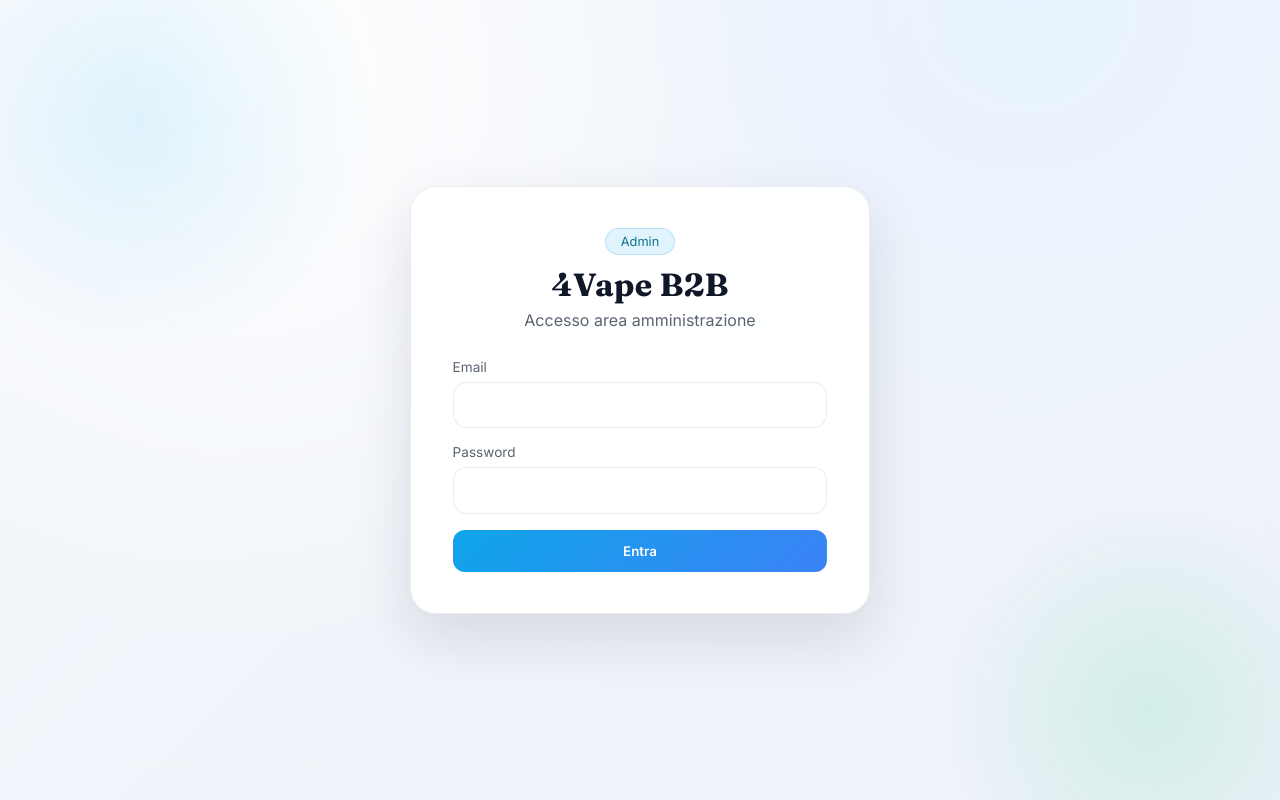
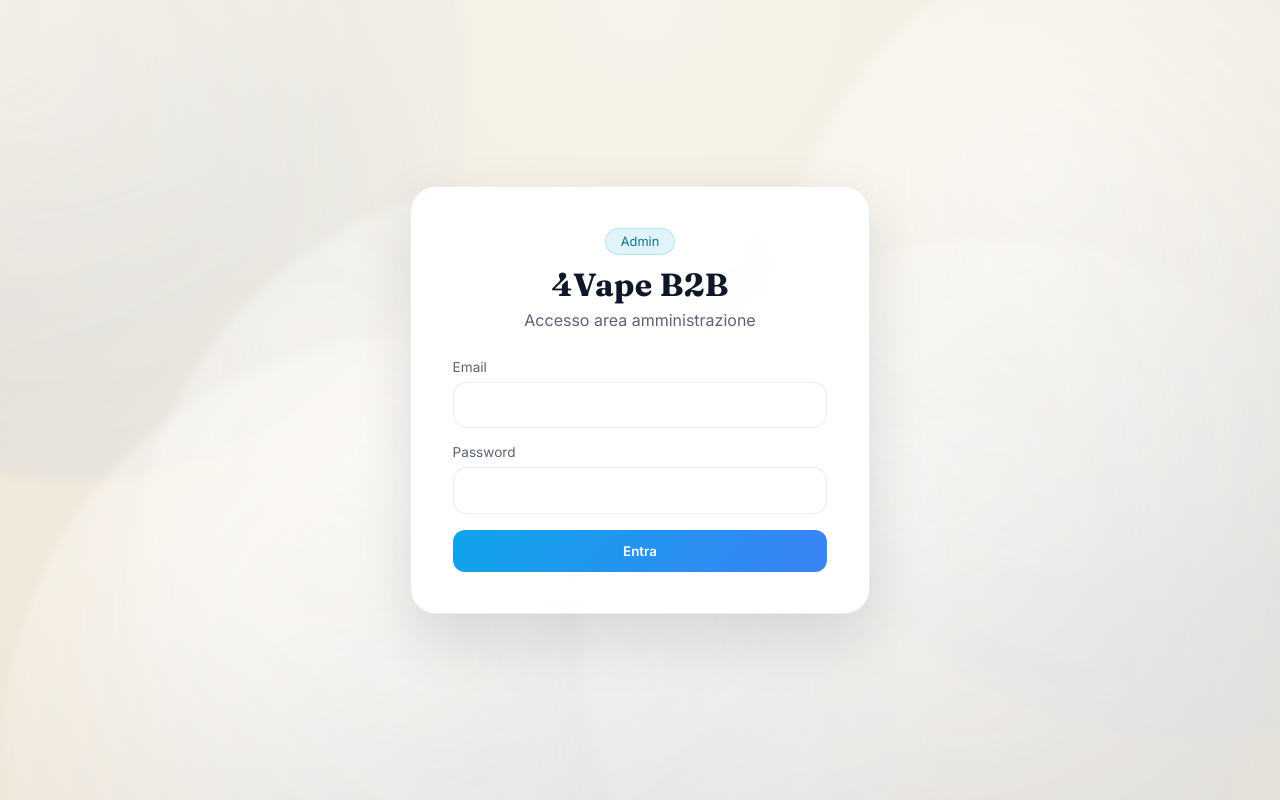
Before and after one commit to SyqonCollective/4vape, a React (Vite) app: page /admin/login in a window 1280 px wide. Built offline with nearby package versions, Linux system fonts and the light colour scheme; no server answers.

Commit message:
epic login smoke effect

```diff
--- a/src/index.css
+++ b/src/index.css
@@ -608,6 +608,40 @@ button {
   display: grid;
   place-items: center;
   padding: 2rem;
+  position: relative;
+  overflow: hidden;
+  background: radial-gradient(circle at top, #f7f3ea, #efe6d7);
+}
+
+.auth-smoke {
+  position: absolute;
+  inset: -20vh -10vw;
+  pointer-events: none;
+  z-index: 0;
+  filter: blur(4px);
+  opacity: 0.9;
+}
+.auth-smoke .smoke {
+  position: absolute;
+  width: 60vmax;
+  height: 60vmax;
+  border-radius: 50%;
+  background: radial-gradient(circle at 30% 30%, rgba(255, 255, 255, 0.7), rgba(255, 255, 255, 0) 60%),
+    radial-gradient(circle at 70% 60%, rgba(210, 220, 230, 0.45), rgba(255, 255, 255, 0) 65%),
+    radial-gradient(circle at 40% 80%, rgba(180, 190, 210, 0.35), rgba(255, 255, 255, 0) 60%);
+  mix-blend-mode: screen;
+  animation: smokeFloat 24s ease-in-out infinite;
+}
+.auth-smoke .s1 { top: -10vmax; left: -15vmax; animation-duration: 30s; }
+.auth-smoke .s2 { top: 10vmax; right: -10vmax; animation-duration: 26s; animation-delay: -8s; }
+.auth-smoke .s3 { bottom: -15vmax; left: 10vmax; animation-duration: 28s; animation-delay: -12s; }
+.auth-smoke .s4 { bottom: -8vmax; right: 5vmax; animation-duration: 22s; animation-delay: -6s; }
+.auth-smoke .s5 { top: 30vmax; left: 20vmax; animation-duration: 34s; animation-delay: -16s; }
+
+@keyframes smokeFloat {
+  0% { transform: translate3d(0, 0, 0) scale(1); opacity: 0.55; }
+  50% { transform: translate3d(3vmax, -2vmax, 0) scale(1.08); opacity: 0.85; }
+  100% { transform: translate3d(-2vmax, 2vmax, 0) scale(1); opacity: 0.6; }
 }
 
 .auth-card {
@@ -619,6 +653,8 @@ button {
   border: 1px solid var(--stroke);
   backdrop-filter: blur(12px);
   animation: float-in 0.6s ease;
+  position: relative;
+  z-index: 1;
 }
 
 .auth-header {
--- a/src/pages/admin/Login.jsx
+++ b/src/pages/admin/Login.jsx
@@ -30,6 +30,13 @@ export default function AdminLogin() {
 
   return (
     <div className="auth-wrap">
+      <div className="auth-smoke">
+        <span className="smoke s1" />
+        <span className="smoke s2" />
+        <span className="smoke s3" />
+        <span className="smoke s4" />
+        <span className="smoke s5" />
+      </div>
       <div className="auth-card">
         <div className="auth-header">
           <div className="auth-badge">Admin</div>
```
